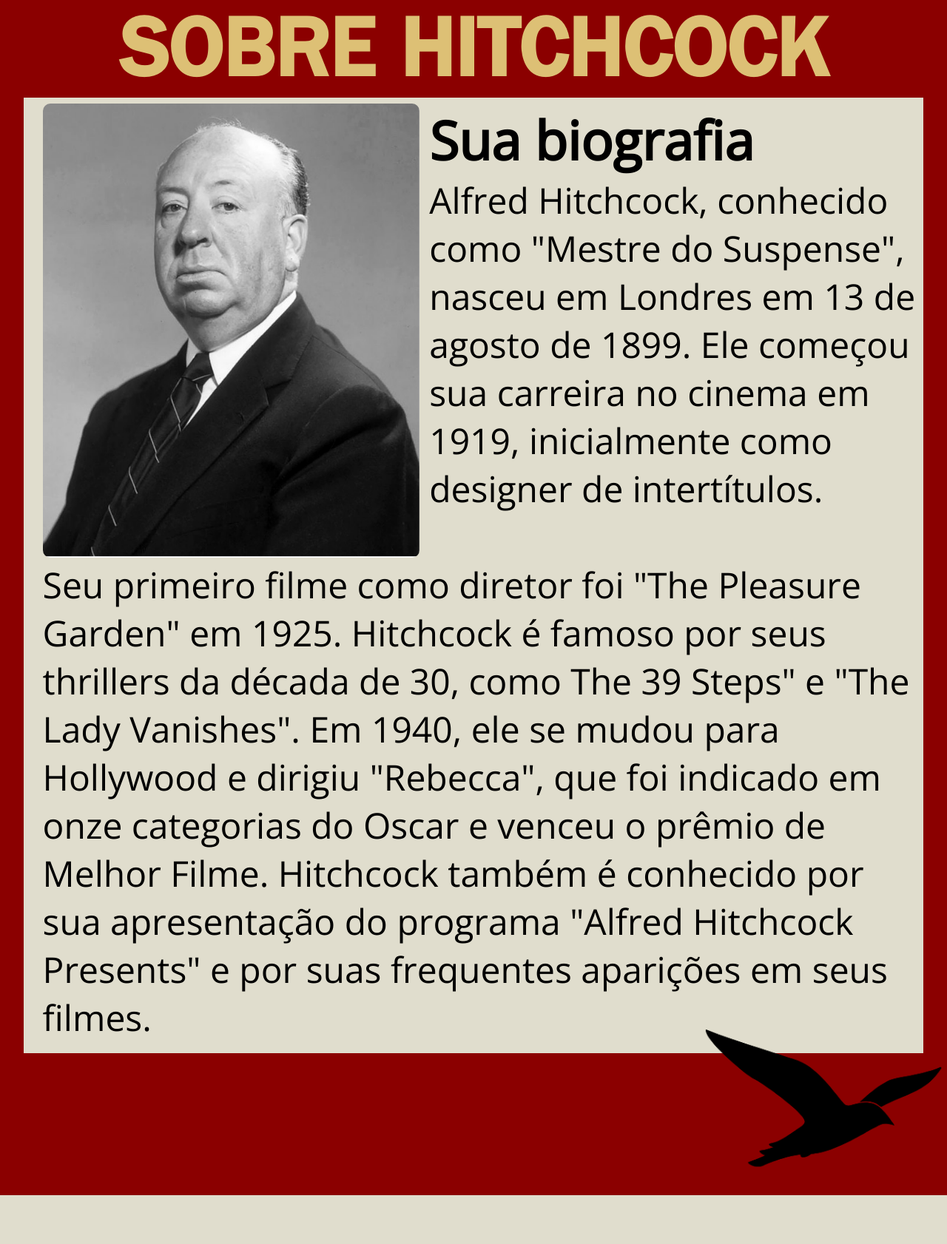
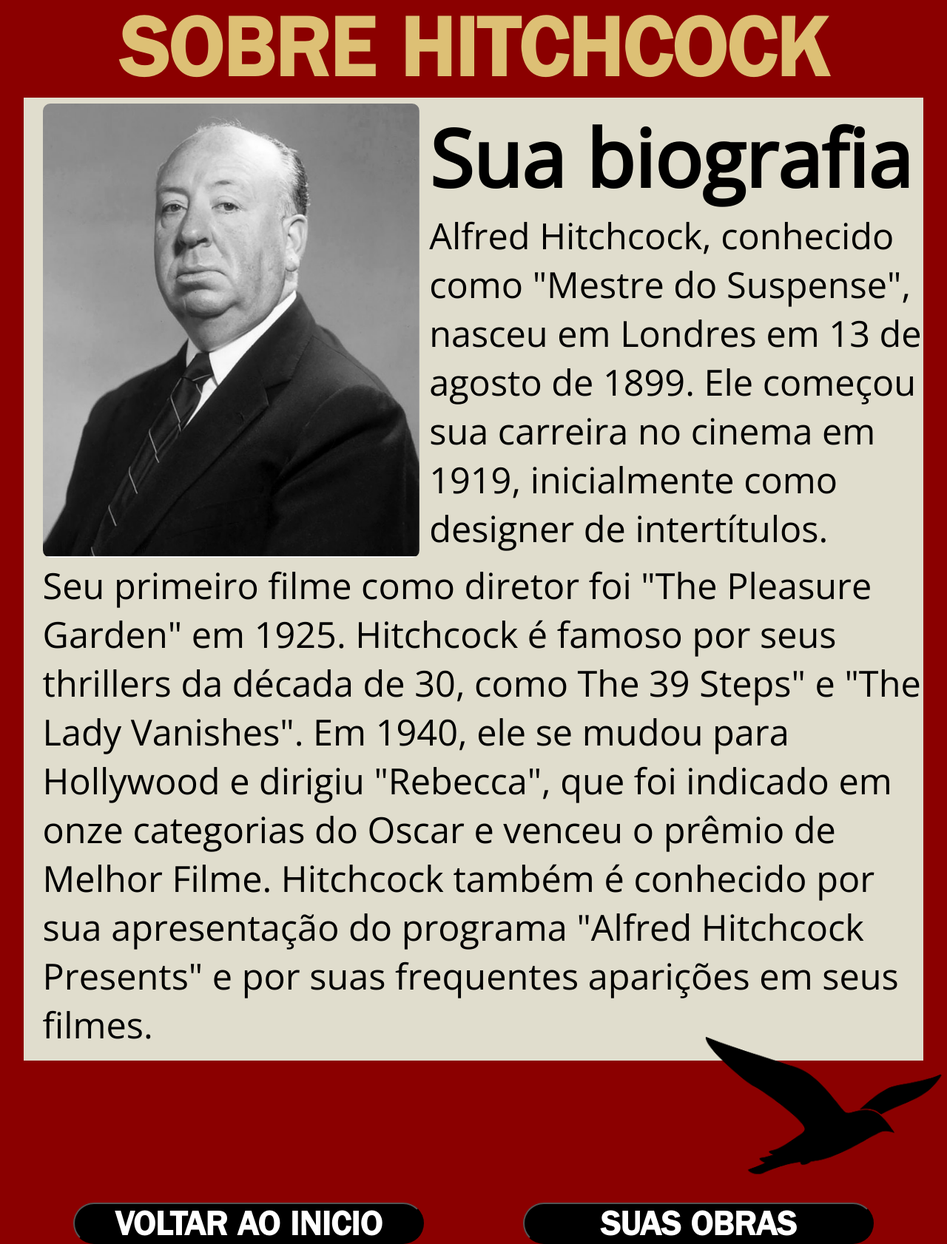
Before and after one commit to Gabriel0Sasuke/mostra2dsa-2025, a PHP site: page /PHP/sobre/hitchcock.php in a window 1280 px wide. Shown: the whole page at 74% size. Before the commit the page ends 1616 px from the top, so only its background shows below. Run offline with PHP 8.4, Linux system fonts and the light colour scheme.

Commit message:
arrumando -sobre

```diff
--- a/PHP/sobre/hitchcock.php
+++ b/PHP/sobre/hitchcock.php
@@ -22,6 +22,10 @@
     </div>
     <img id="birdu" src="../../images/birdu.png" alt="">
     </div>
+    <div id="botoes">
+        <button><p>VOLTAR AO INICIO</p></button>
+        <button><p>SUAS OBRAS</p></button>
+    </div>
 </body>
 
 </html>
--- a/css/homi.css
+++ b/css/homi.css
@@ -32,6 +32,7 @@ body{
     justify-content: center;
     align-items: center;
     background-color: #8b0000;
+    font-size: 2.5vw;
 }
 h1{
     color: #ddc075;
@@ -47,7 +48,7 @@ h1{
     font-family: opensans;
     padding: 1vh 0 2vh 2vw;
     text-align: left;
-    font-size: 3.75vw;
+    font-size: 1.52em;
 }
 #lado{
     display: flex;
@@ -61,7 +62,7 @@ h1{
 }
 #bio{
     font-weight: 600;
-    font-size: 1.5em;
+    font-size: 2.2em;
 }
 #birdu{
     position: relative;
@@ -70,3 +71,21 @@ h1{
     right: -37vw;
     bottom: 4vh;
 }
+#botoes p{
+    font-family: Franklin;
+    font-weight: bold;
+    font-size: 3.5em;
+    color: white;
+}
+#botoes button{
+    width: 37vw;
+    height: 7vh;
+    background-color: black;
+    border-radius: 60px;
+}
+#botoes{
+    width: 95vw;
+    display: flex;
+    flex-direction: row;
+    justify-content: space-around;
+}
```
